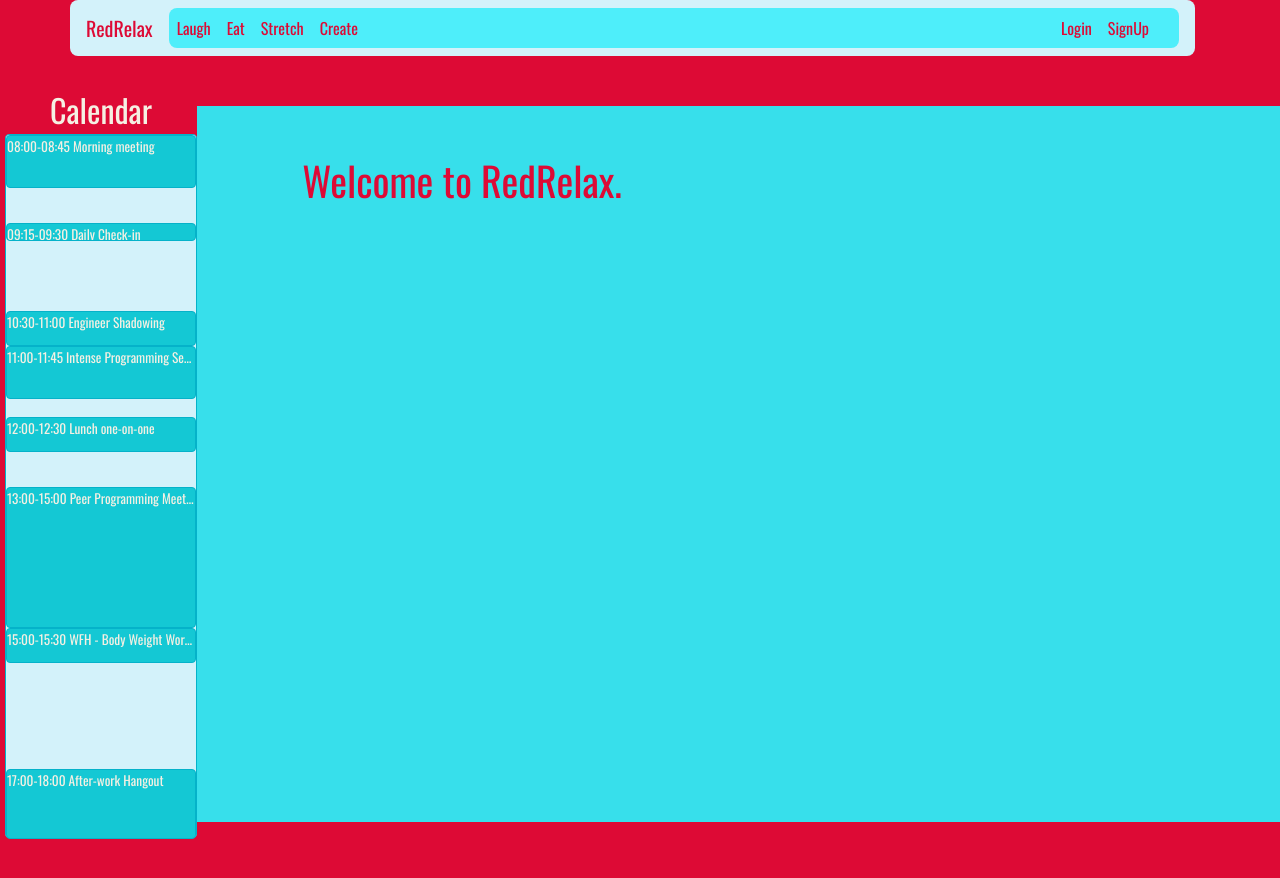
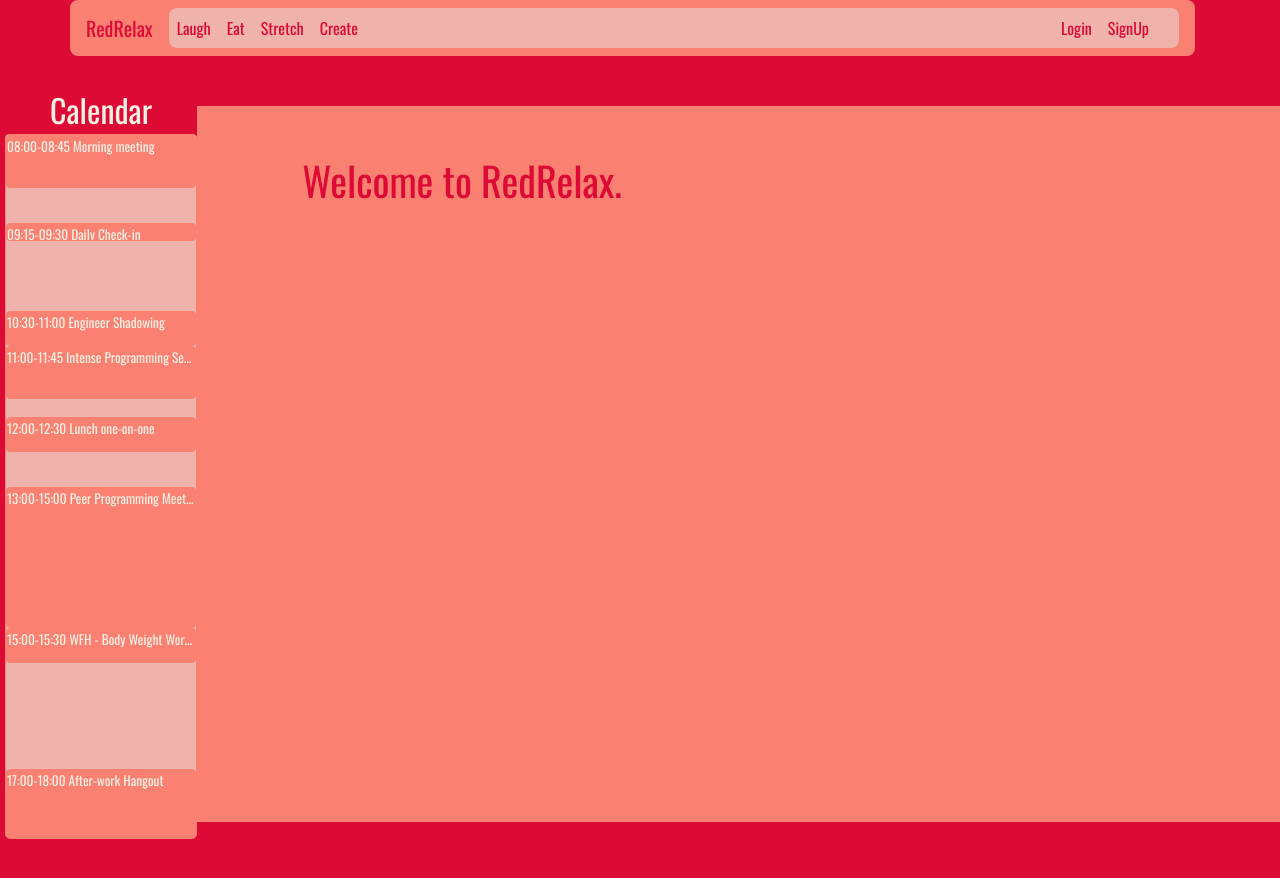
Before and after one commit to kilahancock-zz/RV-Hackathon, a React (Create React App) app in the folder frontend/: page / in a window 1280 px wide. Shown: the top 878 px of the page. Built offline with nearby package versions, Linux system fonts and the light colour scheme; no server answers.

Commit message:
changed color scheme

```diff
--- a/frontend/src/components/Calendar.css
+++ b/frontend/src/components/Calendar.css
@@ -13,9 +13,9 @@
 
 .calendarBody {
     height: 88vh;
-    border: 1px solid #05b2c9;
+    border: 1px solid #fa8072;
     border-radius: 0.25rem;
-    background-color: #d3f2fa;
+    background-color: #efb3ab;
 }
 
 .calendarWorkBubble:hover {
@@ -46,9 +46,9 @@
 }
 
 .calendarWorkBubble {
-    border: 1px solid #05b2c9;
+    border: 1px solid #fa8072;
     border-radius: 0.25rem;
-    background-color: #14c8d4;
+    background-color: #fa8072;
     color: #f5f0e3;
     text-align: left;
     font-size: smaller;
--- a/frontend/src/components/Food.css
+++ b/frontend/src/components/Food.css
@@ -1,5 +1,5 @@
 .jokeCard {
-    background-color: #eeee;
+    background-color: #fa8072;
     border-radius: 10px;
     margin: 20px;
     padding: 20px;
@@ -8,7 +8,7 @@
 }
 
 .factCard {
-    background-color: #eeee;
+    background-color: #fa8072;
     border-radius: 10px;
     margin: 20px;
     padding: 20px;
--- a/frontend/src/components/Home.css
+++ b/frontend/src/components/Home.css
@@ -1,7 +1,7 @@
 
 .welcome {
   margin-top: 210px;
-  background-color: #f5f0e3;
+  background-color: #efb3ab;
   width: 500px;
 }
 
@@ -14,7 +14,7 @@ h1 {
   margin-top: 50px;
   color: #dd0a35;
   text-align: center;
-  background-color: #37dfeb;
+  background-color: #fa8072;
 }
 
 .exHead {
@@ -25,8 +25,8 @@ h1 {
   margin-top: 100px;
   border-style: solid;
   border-width: medium;
-  background-color: #d3f2fa;
-  border-color: #37dfeb;
+  background-color: #efb3ab;
+  border-color: #fa8072;
   padding: 20px;
 }
 
@@ -38,7 +38,7 @@ h1 {
 
 .left {
   border-left: solid;
-  border-color: #37dfeb;
+  border-color: #fa8072;
   margin-left: 50px;
   border-left-width: medium;
 }
--- a/frontend/src/components/navigation.css
+++ b/frontend/src/components/navigation.css
@@ -4,7 +4,7 @@
 }
 
 .navbar {
-  background-color: #d3f2fa!important;
+  background-color: #fa8072!important;
   border-radius: 0.5rem;
 }
 
@@ -22,11 +22,6 @@
 }
 
 .navbar-collapse {
-  background-color: #4eeefa;
+  background-color: #efb3ab;
   border-radius: 0.5rem;
 }
-
-.search {
-  background-color: #000;
-  border-color: #ffd0bc;
-}
```
